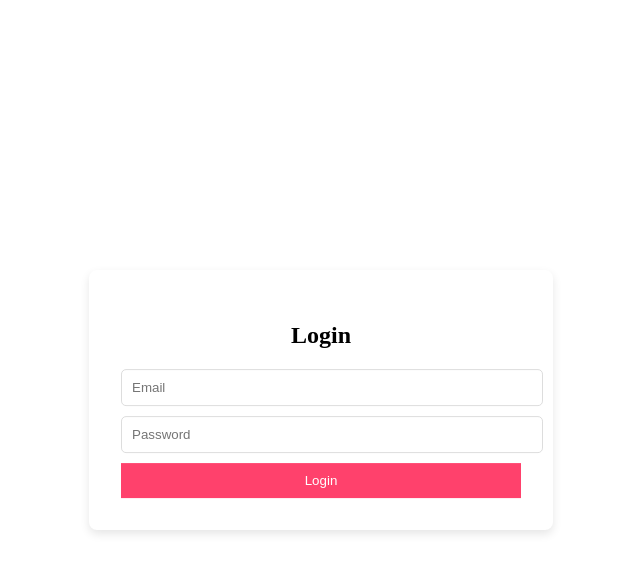
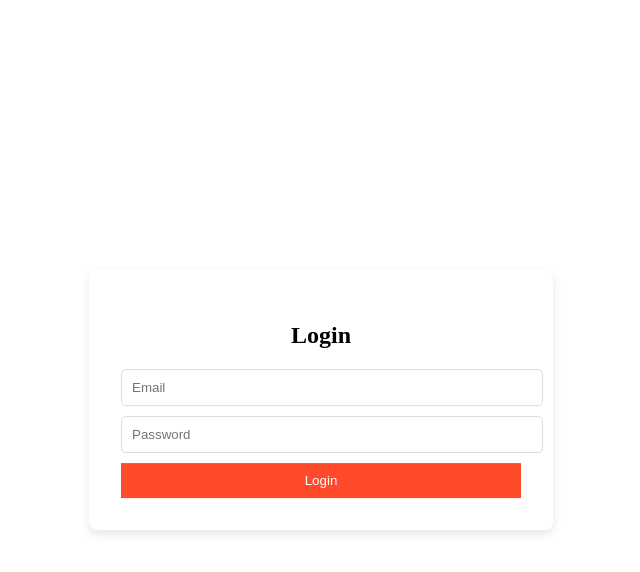
Before and after one commit to VEDANTDHAVAN/HiringChatbot, a Next.js app: page /login in a window 1280 px wide. In both pictures the pointer is over the button "Login". Shown: the top 572 px of the page, without its empty margins (319-959 px from the left). Built offline with nearby package versions, Linux system fonts and the light colour scheme.

Commit message:
resolved css

```diff
--- a/styles/Auth.module.css
+++ b/styles/Auth.module.css
@@ -29,6 +29,6 @@
     cursor: pointer;
   }
 
-  authContainer form button:hover {
+  .authContainer form button:hover {
     background: #ff4b2b;
   }
```
